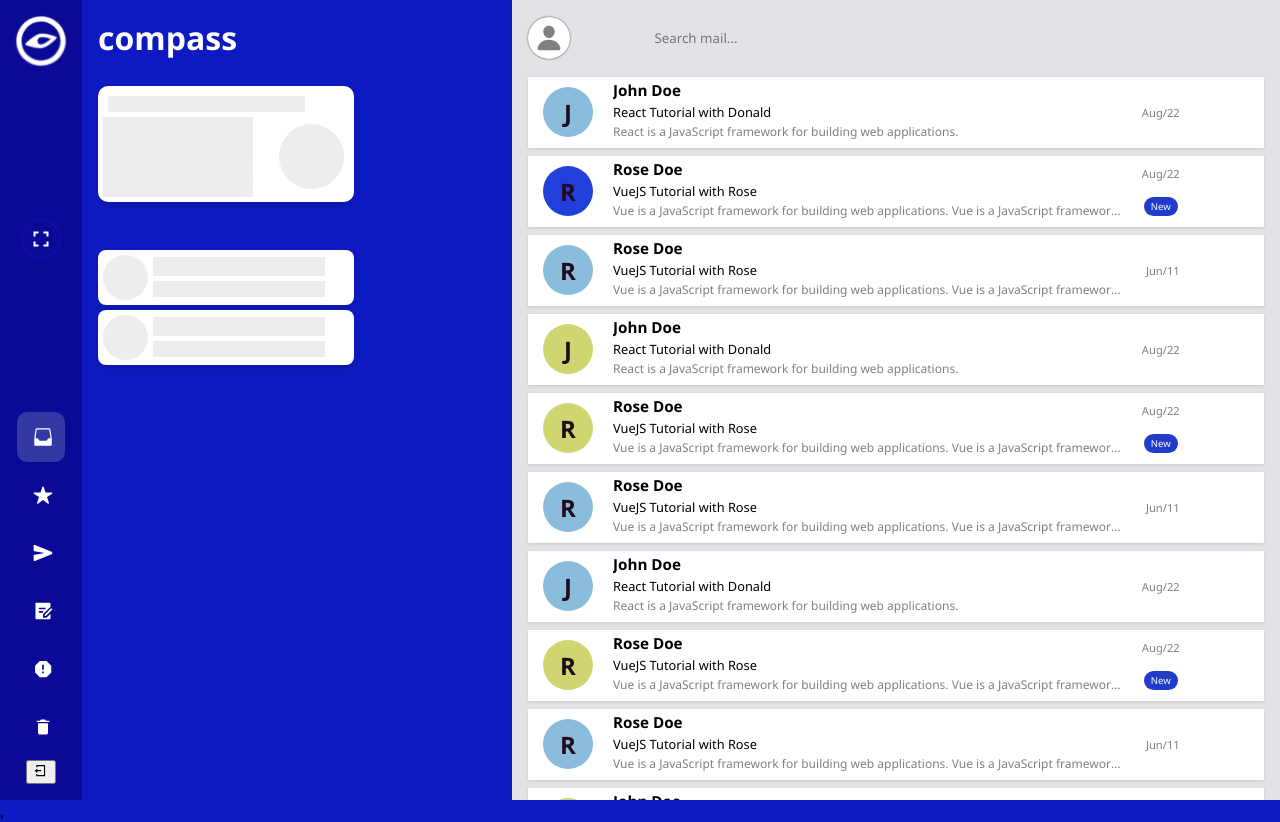
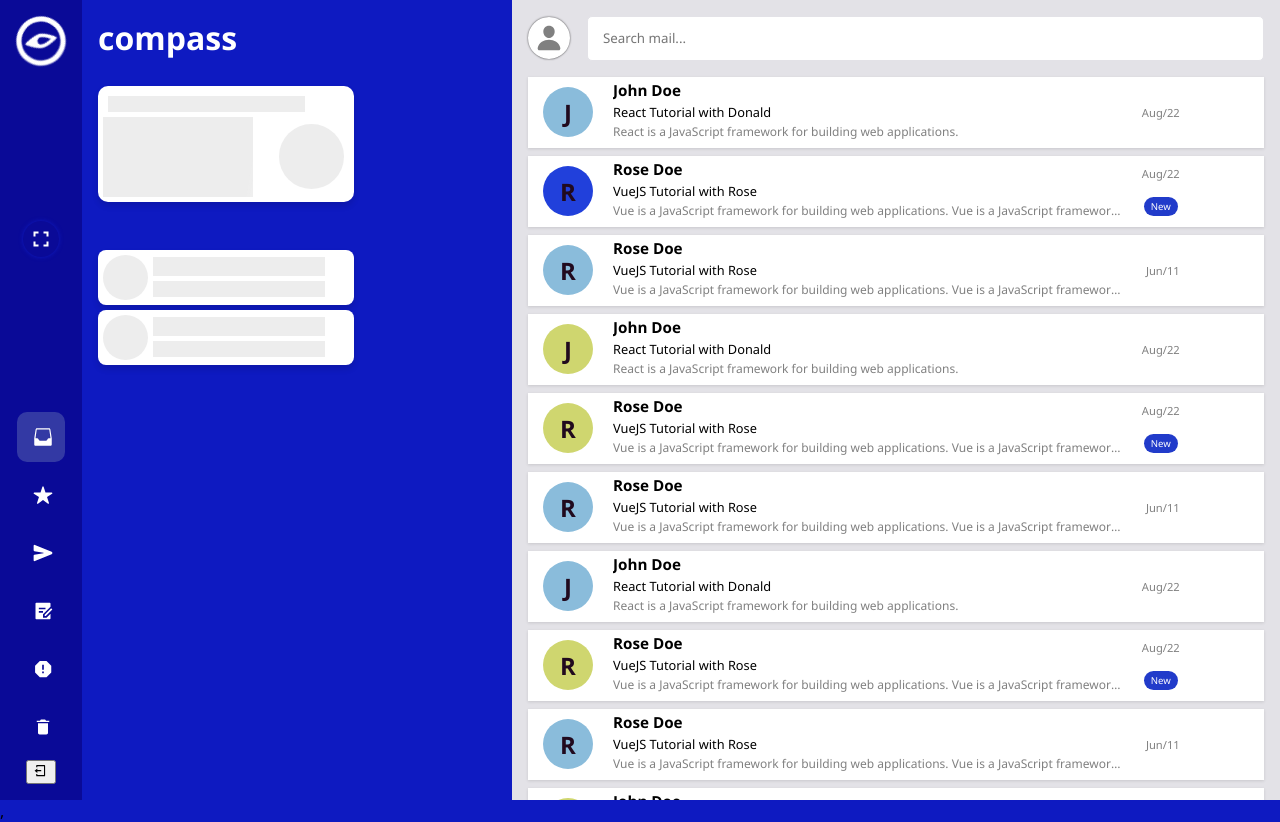
Before and after one commit to Xyzeebit/compass-mail-app, a React (Create React App) app in the folder client/: page /inbox in a window 1280 px wide. Built offline with nearby package versions, Linux system fonts and the light colour scheme.

Commit message:
changed app layout and home background image

```diff
--- a/client/src/styles/home.css
+++ b/client/src/styles/home.css
@@ -108,7 +108,7 @@ p.desc {
     left: 40vw;
     height: 20rem;
     z-index: 2;
-    background-image: url(../images/sustainable.jpg);
+    background-image: url(../images/snapshot.png);
     background-position: center;
     background-repeat: no-repeat;
     background-size: contain;
--- a/client/src/styles/layout.css
+++ b/client/src/styles/layout.css
@@ -34,19 +34,6 @@ section.layout-container {
 }
 .container {
     background-color: var(--gray);
-    /* position: absolute; */
-    /* padding: 0 20px 20px 20px; */
-    /* height: 100vh; */
-    /* z-index: 2;
-    top: 0;
-    bottom: 0;
-    right: 0px; */
-    /* overflow-y: auto; */
-    /* overflow-x: auto; */
-    /* transition: all 300ms linear;
-    display: flex;
-    justify-content: flex-start;
-    align-items: center; */
 }
 
 
@@ -110,9 +97,14 @@ section.layout-container {
     height: 2.8rem;
     border-radius: 5px;
     outline: none;
-    background-color: var(--gray);
+    background-color: #fff;
     border: 1px solid var(--gray);
     padding-left: 15px;
+}
+@media screen and (min-width: 800px) {
+    .search-bar form input {
+        width: 92%;
+    }
 }
 .user-button {
     display: flex;
--- a/client/src/styles/list.css
+++ b/client/src/styles/list.css
@@ -23,6 +23,9 @@
     box-shadow: 0px 1px 3px rgba(0, 0, 0, .12);
     background-color: #fff;
     margin-bottom: 0.5rem;
+}
+.mail-item:hover {
+    background-color: var(--gray);
 }
 
 
```
Also changed, not shown: client/src/images/snapshot.png (added).
